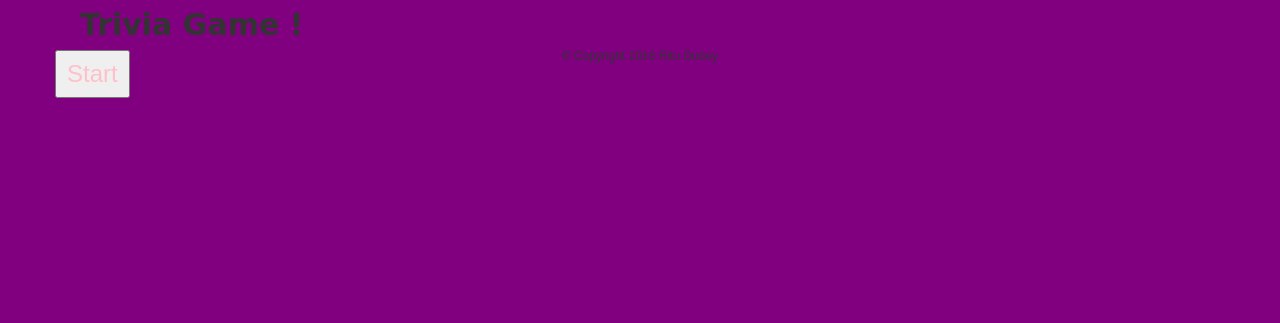
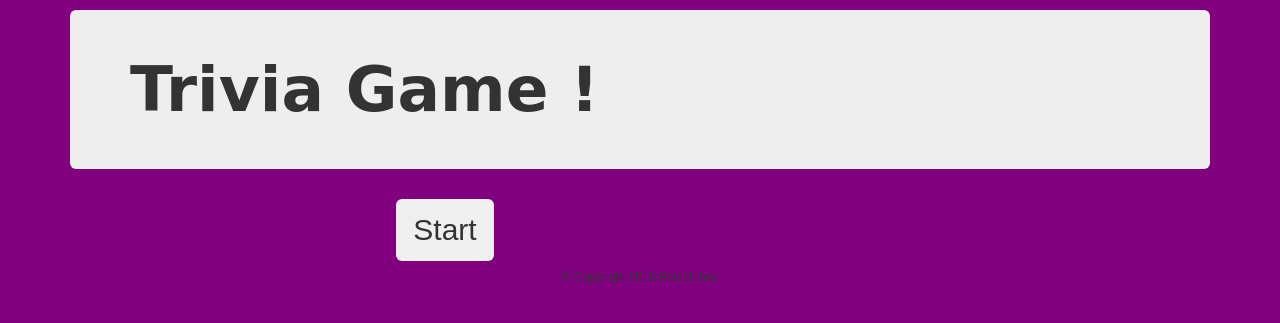
Before and after one commit to ritudubey/TriviaGame, a PHP site: page / in a window 1280 px wide. Shown: the top 323 px of the page. Run offline with PHP 8.4, Linux system fonts and the light colour scheme.

Commit message:
bug fixes

```diff
--- a/assets/css/style.css
+++ b/assets/css/style.css
@@ -10,24 +10,14 @@ h1{
 	font-size: 30px;
 	font-weight: bold;
 }
-header{
-	padding: 10px 10px 10px 10px;
-}
 
-#score {
-	height: 100px;
-	width: 200px;
-	margin: 10px 10px 10px 10px;
-	padding: 20px 10px 10px 10px;
+.jumbotron {
+	    margin-top: 10px;
 }
 
 #startId {
-color : pink;
 text-align: center;
-position: absolute;
-top: 50%
-left:50%;
-padding: 10px 10px 10px 10px;
+font-size: 30px;
 }
 
 #gameId {
@@ -35,7 +25,6 @@ color : pink;
 border-width: 2px;
 border-style: dashed;
 padding: 10px 10px 10px 10px;
-margin : 20px 20px 20px 40px;
 }
 
 li{
@@ -50,4 +39,5 @@ margin : 10px 10px 10px 10px;
 footer{
 text-align: center;
 font-size: 12px;
+margin-top: 10px;
 }
--- a/assets/javascript/game.js
+++ b/assets/javascript/game.js
@@ -1,7 +1,10 @@
+var answered = false;
 var questnum = 0;
 var time=20;
 var correctguesses = 0;
 var counter = null;
+var successaudio = new Audio('assets/images/TaDa-SoundBible.com-1884170640.mp3');
+var failureaudio = new Audio('assets/images/Smashing-Yuri_Santana-1233262689.mp3');
 var trivia = [
 { "question":"Who said 'You must not fight too long with one enemy, or you will teach him all your art of war.'",
 "answers" : ["Napoleon",
@@ -37,21 +40,9 @@ var trivia = [
 }]
 
 
-
-
-
-function randomIntFromInterval(min,max)
-{
-	return Math.floor(Math.random()*(max-min+1)+min);
-}
-
 $(document).ready(function() {
-	// displat the start button only
-	computerRandomNumber = randomIntFromInterval(19,120);
-	$("#randomNbr").text(computerRandomNumber);
-
+	// display the start button only
 	document.getElementById('gameId').style.display = "none";
-
 
 
 	function checkOutcome() {
@@ -73,13 +64,49 @@ $(document).ready(function() {
 
 	function startgame() {
 		// hide the start button
+		questnum = 0;
+		correctguesses = 0;
 		document.getElementById('startId').style.display = "none";
 		document.getElementById('gameId').style.display = "block";
 		displayquestion();
 	}
 
-	function displayImage (msg, cur){
-		$('#gameId').html('<img src='+trivia[questnum].image+ ' width="400px">');
+	function displayImage (correctResponse){
+		if (correctResponse === true) {
+			var div=$('<div>');
+			var p = $('<div>');
+			p.html("You guessed correct!! ");
+			var img = $('<img>');
+			img.attr('src', trivia[questnum].image);
+			img.attr('height', 200);
+			img.attr('width', 200);
+			div.append(p);
+			div.append(img);
+			div.append("<div>"+trivia[questnum].answers[trivia[questnum].correctAns]+"</div>");
+			$('#gameId').html(div);
+			answered = true;
+		}
+		else {
+			var div=$('<div>');
+			var p = $('<div>');
+			p.html("Incorrect !! ");
+			var img = $('<img>');
+			img.attr('src', trivia[questnum].image);
+			img.attr('height', 200);
+			img.attr('width', 200);
+			div.append(p);
+			div.append(img);
+			div.append("<div>"+trivia[questnum].answers[trivia[questnum].correctAns]+"</div>");
+			$('#gameId').html(div);
+			answered =true;
+		}
+		setTimeout (function() {
+
+			if(answered === true) {
+				nextquestion();
+			}
+		}, 3000);
+
 	}
 
 	function displayscore() {
@@ -88,30 +115,49 @@ $(document).ready(function() {
 		q += "<br><br>";
 		q += "<div>" + " Score : Correctly guessed " +
 		correctguesses + " out of " + trivia.length + "</div>";
+		var b = $('<button>');
+		b.attr('class', 'startbutton');
+		b.text('Start Over');
+		//q.append(b);
 		div.html(q);
+		div.append(b);
+		if(correctguesses === trivia.length) {
+			successaudio.play();
+		}else {
+			failureaudio.play();
 		}
 
-	function count(){
-        //increment time by 1, remember we cant use "this" here
+	}
+
+	function timer() {
 		time--;
 
-        //Get the current time, pass that into the stopwatch.timeConverter function, and save the result in a variable
 		var converted = timeConverter(time);
-        //Use the variable you just created to show the converted time in the "display" div
-        //$("#display").html(converted);
+
 		$('#timerId').html(converted);
+
+        //check if time is up
+        if (time <= 0) {
+        	clearInterval(counter);
+        	console.log("stopwatch cleared");
+        	displayImage(false);
+        };
+    }
+
+    function starttimer(){
+    	console.log("timer started");
+    	time = 20;
+    	$('#timerId').html("00:00");
+    	counter = setInterval(function() {
+    		timer();
+    	}, 1000);
     }
 
     function displayquestion() {
 
     	var div = $("#gameId");
     	var stopwatchDiv = "<span id='timerId'>" + "00:00" + "</span>";
-		counter = setInterval(function() {
-            stopwatch.count();
-            console.log("stopwatch started");
-        }, 3000);
-
-
+    	starttimer();
     	var q = "<div>" + "Time Remaining :" + stopwatchDiv + "</div>" ;
     	q += "<div>" +trivia[questnum].question + "</div>";
     	q += "<br><br>";
@@ -126,27 +172,16 @@ $(document).ready(function() {
     }
 
     function nextquestion() {
-
+    	answered = false;
     	questnum++;
-
-       //if the count is the same as the length of the image array, reset the count to 0
     	if(questnum === trivia.length) {
-    	//questnum = 0;
-    	//display score
     		displayscore();
 
     	} else {
-
-    	if (time <= 0) {
-    		clearInterval(counter);
-        	console.log("stopwatch cleared");
-    		time = 20;
-        	$('#timerId').html("00:00");
     		displayquestion();
-    	};
-
     	}
     }
+
     function timeConverter(t){
         //This function is done. You do not need to touch it.
         //It takes the current time in seconds and converts
@@ -166,44 +201,30 @@ function timeConverter(t){
     }
 
 	//click event for each answer
-
 	$("body").on("click", 'li', function(event) {
         //start a timer
         // $(this).nextAll().css({"color":"red"});
+        answered = true;
         var result = false;
         $(this).css({"color":"red"});
+
         clearInterval(counter);
+        console.log("stopwatch cleared");
+
         if(parseInt($(this).attr('id')[$(this).attr('id').length-1]) === trivia[questnum].correctAns) {
         	result = true;
         }
 
-        setTimeout (function() {
-		// check outcome
-
-		// if correct answer
-
-		// display "you win" increment wins and the answer for 5 sec then return
- 		//Use a setTimeout to run displayImage after 3 second
-    	//or
-    	// display "you loose" increment losses and the answer for 5 sec then return
- 		//Use a setTimeout to run displayImage after 3 second
- 		//var cur = $(this).data("value");
- 		//console.log($(this).attr('id'));
         if (result === true) {
         	correctguesses++;
+        	displayImage(true);
+        }else {
+        	displayImage(false);
         }
- 		clearInterval(counter);
-        console.log("stopwatch cleared");
-    	time = 20;
-        $('#timerId').html("00:00");
- 		displayImage();
- 	}, 3000);
-        nextquestion();
     });
 
 	//click event for start button
-	$("#startId").on("click", function(event) {
-        //start the game
+	$("body").on("click", '.startbutton', function(event) {
 		startgame();
 	});
 
--- a/index.html
+++ b/index.html
@@ -11,14 +11,21 @@
 </head>
 <body>
 	<div class="container">
-			<header><h1>Trivia Game !</h1></header>
+		<div class="jumbotron">
+			<h1>Trivia Game !</h1>
+		</div>
 		<div class="row">
-					<button id="startId">Start</button>
+
+			<div class="col-md-8">
+				<button id="startId" type="button" class="btn btn-lg center-block startbutton">Start</button>
 				<div id="gameId"></div>
+			</div>
+
 		</div>
 		<footer>
 			&copy; Copyright 2016 Ritu Dubey
 		</footer>
+
 	</div>
 	<script type="text/javascript" src="https://code.jquery.com/jquery-2.2.0.min.js"></script>
 	<script type="text/javascript" src="assets/javascript/game.js"></script>
```
Also changed, not shown: 2 other files. Lines whose indentation alone changed are shown as unchanged.
